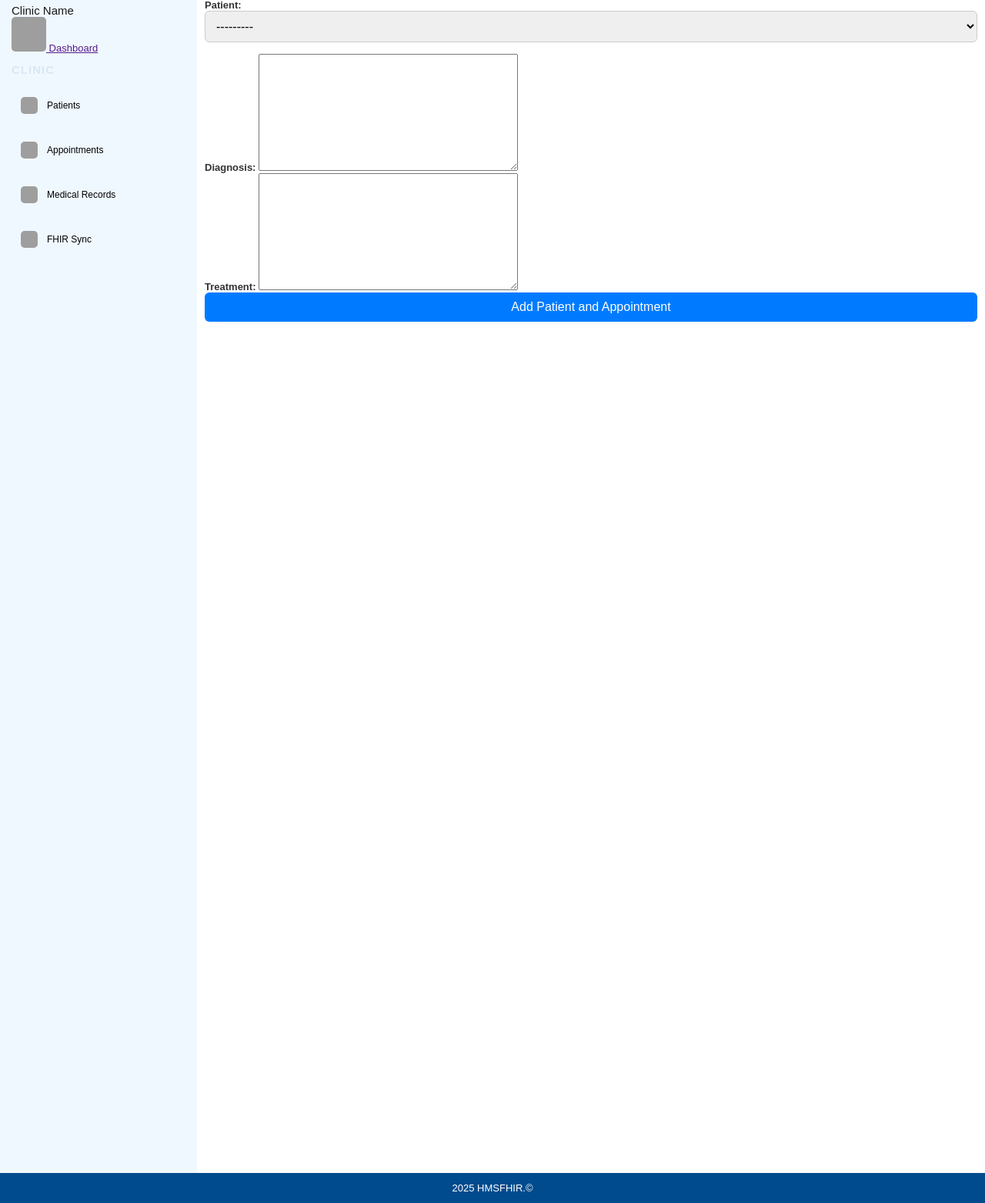
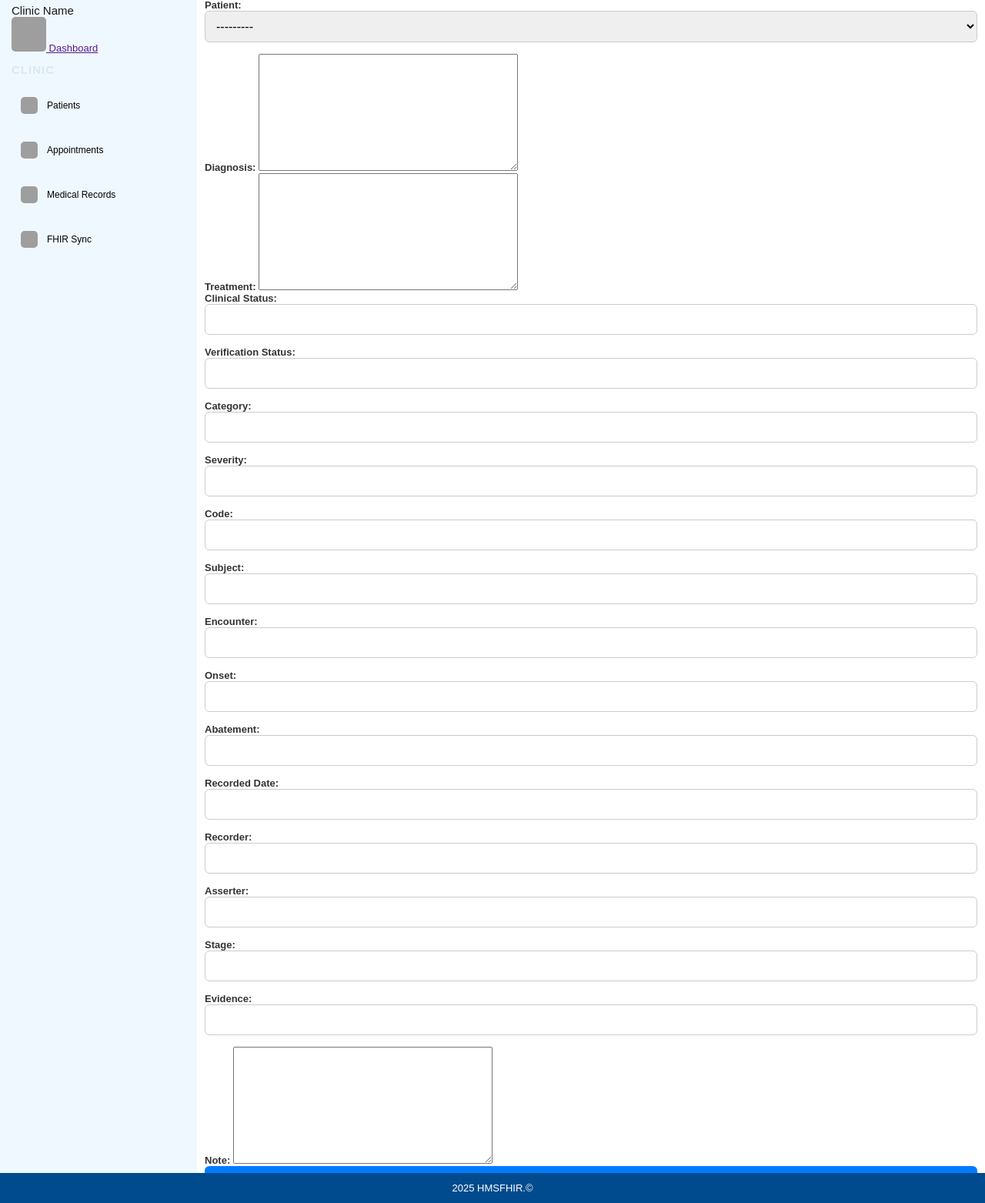
Before and after one commit to MensahPrince/HMSFHIR, a Django app: page /Patients/newrecord/ in a window 1280 px wide. Shown: the part 72-1635 px from the top of the page at 77% size. Run offline with Django 5.2, Linux system fonts and the light colour scheme; data comes from the database, SQL or seed files in the repository; both versions use the stored data as it was after the commit; grey boxes are pictures that could not be loaded.

Commit message:
Add detailed condition fields to MedicalRecord model and update templates for display

```diff
--- a/Patients/forms.py
+++ b/Patients/forms.py
@@ -19,4 +19,8 @@ class AppointmentOnlyForms(forms.ModelForm):
 class MedicalRecordsForm(forms.ModelForm):
     class Meta:
         model = MedicalRecord
-        fields = ['Patient', 'Diagnosis', 'Treatment']
+        fields = [
+            'Patient', 'Diagnosis', 'Treatment', 'Clinical_Status', 'Verification_Status', 'Category',
+            'Severity', 'Code', 'Subject', 'Encounter', 'Onset', 'Abatement', 'Recorded_Date',
+            'Recorder', 'Asserter', 'Stage', 'Evidence', 'Note'
+        ]
--- a/Patients/models.py
+++ b/Patients/models.py
@@ -25,6 +25,21 @@ class MedicalRecord(models.Model):
     Diagnosis = models.TextField()
     Treatment = models.TextField()
     Date_Created = models.DateTimeField(auto_now_add=True)
+    Clinical_Status = models.CharField(max_length=100, blank=True, null=True)
+    Verification_Status = models.CharField(max_length=100, blank=True, null=True)
+    Category = models.CharField(max_length=100, blank=True, null=True)
+    Severity = models.CharField(max_length=100, blank=True, null=True)
+    Code = models.CharField(max_length=100, blank=True, null=True)
+    Subject = models.CharField(max_length=100, blank=True, null=True)
+    Encounter = models.CharField(max_length=100, blank=True, null=True)
+    Onset = models.DateTimeField(blank=True, null=True)
+    Abatement = models.DateTimeField(blank=True, null=True)
+    Recorded_Date = models.DateTimeField(blank=True, null=True)
+    Recorder = models.CharField(max_length=100, blank=True, null=True)
+    Asserter = models.CharField(max_length=100, blank=True, null=True)
+    Stage = models.CharField(max_length=100, blank=True, null=True)
+    Evidence = models.CharField(max_length=100, blank=True, null=True)
+    Note = models.TextField(blank=True, null=True)
 
     def __str__(self):
         return f"Medical Record {self.RecordID} for {self.Patient}"
--- a/Patients/views.py
+++ b/Patients/views.py
@@ -77,10 +77,34 @@ def ViewRecordsSummary(request, patient_id):
     appointments = Appointment.objects.filter(Patient=patient)
     medical_records = patient.get_medical_records()
 
+    # Fetch condition details from the database if available
+    condition_details = 'No condition details available'
+    if medical_records.exists():
+        condition = medical_records.first()
+        condition_details = {
+            'id': condition.RecordID,
+            'clinical_status': condition.Diagnosis,  # Assuming Diagnosis contains clinical status
+            'verification_status': 'N/A',  # Update as needed
+            'category': 'N/A',  # Update as needed
+            'severity': 'N/A',  # Update as needed
+            'code': condition.Diagnosis,  # Assuming Diagnosis contains the code
+            'subject': patient.First_Name + ' ' + patient.Last_Name,
+            'encounter': 'N/A',  # Update as needed
+            'onset': 'N/A',  # Update as needed
+            'abatement': 'N/A',  # Update as needed
+            'recorded_date': condition.Date_Created,
+            'recorder': 'N/A',  # Update as needed
+            'asserter': 'N/A',  # Update as needed
+            'stage': 'N/A',  # Update as needed
+            'evidence': 'N/A',  # Update as needed
+            'note': condition.Treatment  # Assuming Treatment contains notes
+        }
+
     context = {
         'patient': patient,
         'medical_records': medical_records,
         'appointments': appointments,
+        'condition_details': condition_details
     }
     return render(request, 'Patients/patientsummary.html', context)
 
@@ -202,7 +226,26 @@ def PullPatient(request):
 
                     if patient_entry:
                         patient = patient_entry['resource']
-                        condition_details = condition_entry['resource']['code']['coding'][0]['display'] if condition_entry else 'No condition details available'
+                        condition = condition_entry['resource'] if condition_entry else None
+
+                        condition_details = {
+                            'id': condition.get('id', 'N/A'),
+                            'clinical_status': condition.get('clinicalStatus', {}).get('coding', [{}])[0].get('display', 'N/A'),
+                            'verification_status': condition.get('verificationStatus', {}).get('coding', [{}])[0].get('display', 'N/A'),
+                            'category': condition.get('category', [{}])[0].get('coding', [{}])[0].get('display', 'N/A'),
+                            'severity': condition.get('severity', {}).get('coding', [{}])[0].get('display', 'N/A'),
+                            'code': condition.get('code', {}).get('coding', [{}])[0].get('display', 'N/A'),
+                            'subject': condition.get('subject', {}).get('display', 'N/A'),
+                            'encounter': condition.get('encounter', {}).get('reference', 'N/A'),
+                            'onset': condition.get('onsetDateTime', 'N/A'),
+                            'abatement': condition.get('abatementDateTime', 'N/A'),
+                            'recorded_date': condition.get('recordedDate', 'N/A'),
+                            'recorder': condition.get('recorder', {}).get('display', 'N/A'),
+                            'asserter': condition.get('asserter', {}).get('display', 'N/A'),
+                            'stage': condition.get('stage', [{}])[0].get('summary', {}).get('coding', [{}])[0].get('display', 'N/A'),
+                            'evidence': condition.get('evidence', [{}])[0].get('detail', [{}])[0].get('display', 'N/A'),
+                            'note': condition.get('note', [{}])[0].get('text', 'N/A')
+                        } if condition else 'No condition details available'
 
                         context = {
                             'patient_id': patient.get('id', ''),
```
Also changed, not shown: Patients/templates/Patients/patientsummary.html (+18 -0 lines), Patients/templates/Patients/pulledrecords.html (+19 -1 lines), Patients/migrations/0007_medicalrecord_abatement_medicalrecord_asserter_and_more.py (added), db.sqlite3.
